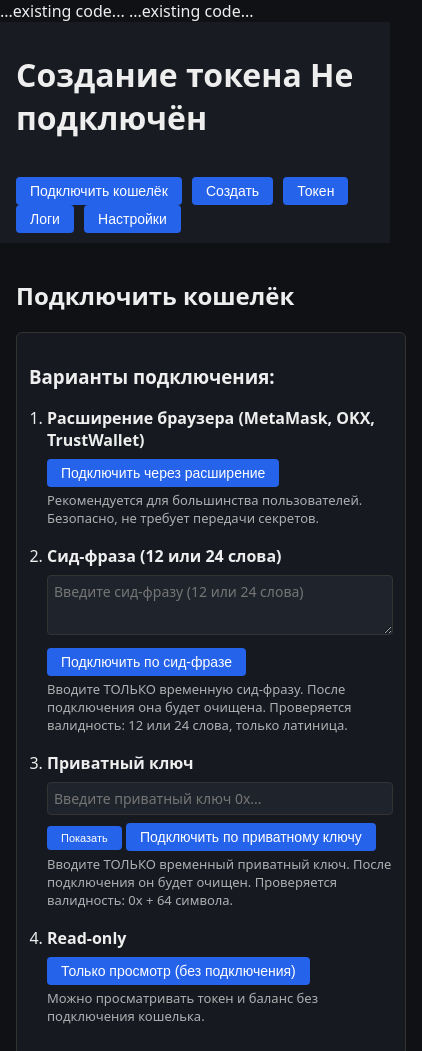
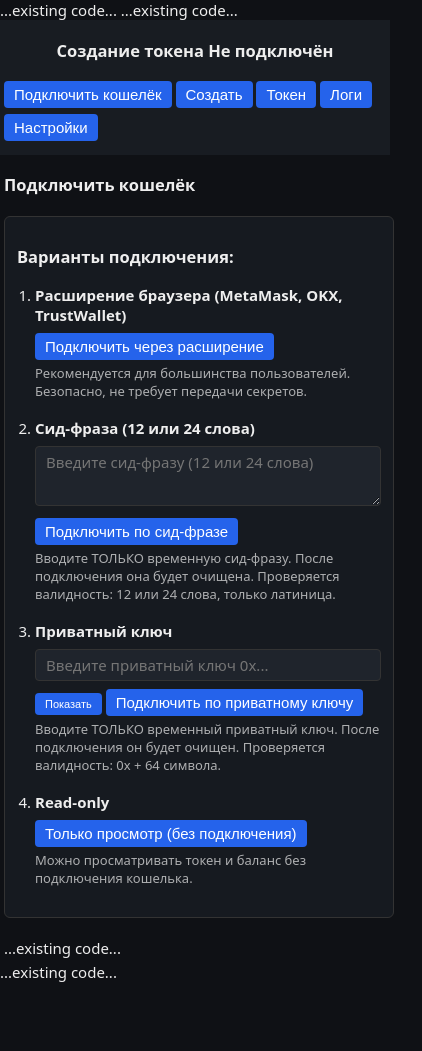
Before and after one commit to Avertenandor/gettoken, a plain HTML site: page index.html in a window 390 px wide. Shown: the top 1051 px of the page, 422 px wide, since content can reach past the window. After the commit the page ends 982 px from the top, so only its background shows below. Drawn offline with Linux system fonts and the light colour scheme.

Commit message:
UI: добавлена мобильная адаптивность для всех устройств

```diff
--- a/css/style.css
+++ b/css/style.css
@@ -37,3 +37,20 @@ footer{background:#181c22;padding:8px 16px;text-align:center}
 .help:focus .help-box,.help:hover .help-box{display:block}
 .help-box b{color:#93c5fd}
 .inline{display:inline-flex;align-items:center;gap:4px}
+
+/* Мобильная адаптивность */
+@media (max-width: 900px) {
+  main { max-width: 100vw; padding: 8px; }
+  header { flex-direction: column; gap: 8px; }
+  nav button { margin-bottom: 6px; margin-right: 0; }
+}
+@media (max-width: 600px) {
+  body { font-size: 15px; }
+  header { padding: 8px 4px; }
+  main { padding: 4px; }
+  .section, .connect-options { padding: 6px; border-radius: 4px; }
+  .connect-options ol { padding-left: 10px; }
+  .connect-options li { margin-bottom: 12px; }
+  button, input, textarea, select { font-size: 15px; padding: 5px 10px; }
+  h1, h2, h3 { font-size: 1.1em; }
+}
```
